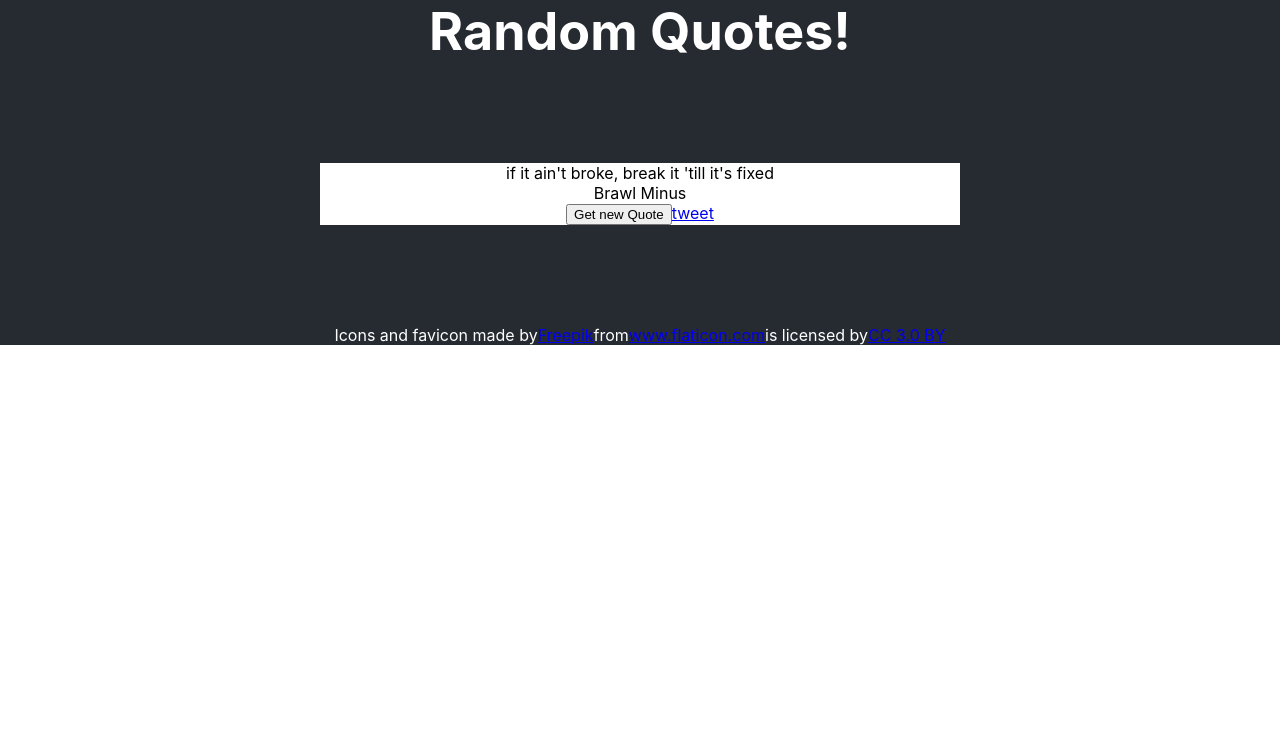
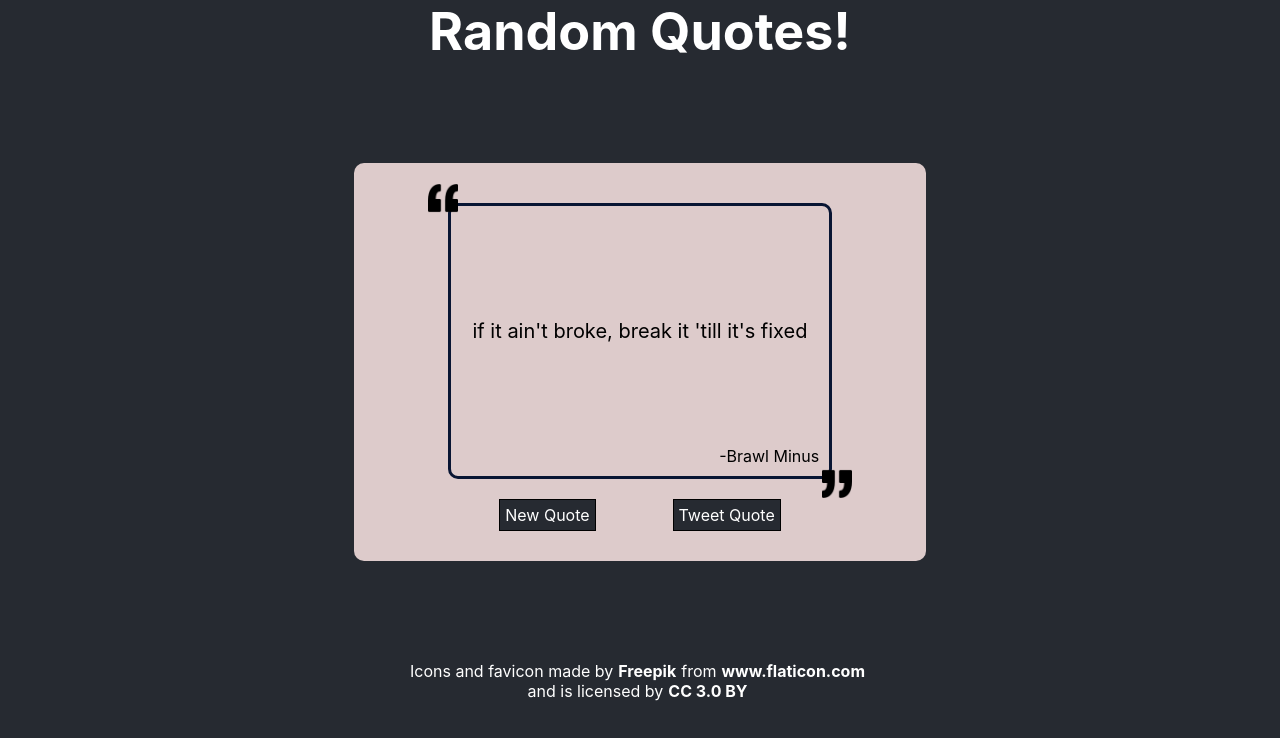
Before and after one commit to thegouge/fcc-random-quote, a React (Create React App) app: page / in a window 1280 px wide. Shown: the top 738 px of the page. Built offline with nearby package versions, Linux system fonts and the light colour scheme; no server answers.

Commit message:
made it look pretty!

```diff
--- a/src/App.js
+++ b/src/App.js
@@ -1,6 +1,7 @@
 import React, {Component} from "react";
 import QuoteBox from "./components/QuoteBox";
 import Footer from "./components/Footer";
+import quotes from "./assets/quote.png";
 import "./css/App.css";
 
 let background = "rgb(38, 42, 49)";
@@ -40,9 +41,7 @@ class App extends Component {
   }
   backgroundChanger(category) {
     if (this.state.quoteCat !== category) {
-      background = `rgb(${this.getRandomColor}, ${this.getRandomColor}, ${
-        this.getRandomColor
-      })`;
+      background = `rgb(${this.getRandomColor()}, ${this.getRandomColor()}, ${this.getRandomColor()})`;
     }
   }
   getRandomColor() {
@@ -50,6 +49,9 @@ class App extends Component {
   }
   componentDidMount() {
     this.getRandomQuote();
+  }
+  urlText(text) {
+    return text.replace(/\s/, "%20");
   }
   render() {
     return (
@@ -62,9 +64,12 @@ class App extends Component {
           quoteText={this.state.quoteText}
           quoteAuthor={this.state.quoteAuthor}
           getQuote={this.getRandomQuote}
+          quoteIcon={quotes}
+          background={background}
+          urlText={this.urlText}
         />
 
-        <Footer />
+        <Footer background={background} />
       </div>
     );
   }
--- a/src/components/Footer.js
+++ b/src/components/Footer.js
@@ -1,18 +1,21 @@
 import React from "react";
+import "../css/footer.css";
 
-function Footer() {
+const Footer = (props) => {
   return (
-    <footer>
+    <footer style={{backgroundColor: props.background}}>
       Icons and favicon made by
-      <a href="https://www.freepik.com/" title="Freepik">
+      <a className="footerA" href="https://www.freepik.com/" title="Freepik">
         Freepik
       </a>
       from
-      <a href="https://www.flaticon.com/" title="Flaticon">
+      <a className="footerA" href="https://www.flaticon.com/" title="Flaticon">
         www.flaticon.com
       </a>
-      is licensed by
+      <br />
+      and is licensed by
       <a
+        className="footerA"
         href="http://creativecommons.org/licenses/by/3.0/"
         title="Creative Commons BY 3.0"
       >
@@ -20,6 +23,6 @@ function Footer() {
       </a>
     </footer>
   );
-}
+};
 
 export default Footer;
--- a/src/components/QuoteBox.js
+++ b/src/components/QuoteBox.js
@@ -1,34 +1,48 @@
-import React, {Component} from "react";
+import React from "react";
 import "../css/QuoteBox.css";
 
-class QuoteBox extends Component {
-  constructor(props) {
-    super(props);
-    this.state = {
-      url:
-        "https://twitter.com/intent/tweet?hashtags=quotes&text=%22" +
-        this.urlText(this.props.quoteText) +
-        "%22%20%20-%20" +
-        this.urlText(this.props.quoteAuthor)
-    };
-  }
-  urlText(text) {
-    return text.replace(/\s/g, "%20");
-  }
-  render() {
-    return (
-      <div id="quote-box">
-        <div id="text">{this.props.quoteText}</div>
-        <div id="author">{this.props.quoteAuthor}</div>
-        <button id="new-quote" onClick={this.props.getQuote}>
-          Get new Quote
-        </button>
-        <a href={this.state.url} id="tweet-quote">
-          tweet
+const QuoteBox = (props) => {
+  return (
+    <div id="quote-box">
+      <div id="quote-graphic">
+        <img
+          className="quoteSymbol quoteStart"
+          src={props.quoteIcon}
+          alt="quote-start"
+        />
+        <div id="text">{props.quoteText}</div>
+        <div id="author">-{props.quoteAuthor}</div>
+        <img
+          className="quoteSymbol quoteEnd"
+          src={props.quoteIcon}
+          alt="quote-end"
+        />
+      </div>
+      <div className="button-box">
+        <span
+          className="button"
+          style={{backgroundColor: props.background}}
+          id="new-quote"
+          onClick={props.getQuote}
+        >
+          New Quote
+        </span>
+        <a
+          className="button"
+          style={{backgroundColor: props.background}}
+          href={
+            "https://twitter.com/intent/tweet?hashtags=quotes&text=%22" +
+            props.urlText(props.quoteText) +
+            "%22%20%20-%20" +
+            props.urlText(props.quoteAuthor)
+          }
+          id="tweet-quote"
+        >
+          Tweet Quote
         </a>
       </div>
-    );
-  }
-}
+    </div>
+  );
+};
 
 export default QuoteBox;
--- a/src/css/App.css
+++ b/src/css/App.css
@@ -1,6 +1,16 @@
+html,
+body,
+#root {
+  height: 100%;
+  margin: 0;
+  padding: 0;
+}
+
 .App {
   text-align: center;
   color: white;
+  transition: 0.5s;
+  height: 100%;
 }
 
 .App-header {
--- a/src/css/QuoteBox.css
+++ b/src/css/QuoteBox.css
@@ -1,8 +1,71 @@
 #quote-box {
-  background: white;
+  position: relative;
+  background: rgb(221, 203, 203);
   color: black;
-  width: 50%;
+  width: 40%;
+  padding: 30px;
+  padding-top: 40px;
   margin: auto;
   margin-top: 100px;
   margin-bottom: 100px;
+  border-radius: 10px;
 }
+
+#quote-graphic {
+  width: 70%;
+  min-height: 250px;
+  margin: auto;
+  border: 3px solid rgb(8, 21, 51);
+  border-radius: 10px;
+  padding: 10px;
+  position: relative;
+  display: flex;
+  flex-direction: column;
+}
+
+#text {
+  font-size: 20px;
+  margin: auto;
+}
+
+#author {
+  text-align: right;
+}
+
+.button-box {
+  margin: auto;
+  margin-top: 20px;
+  display: flex;
+  justify-content: space-around;
+  width: 70%;
+}
+
+.button {
+  text-decoration: none;
+  color: white;
+  border: 1px solid black;
+  transition: 0.5s;
+  width: fit-content;
+  height: fit-content;
+  padding: 5px;
+  bottom: 0;
+  cursor: pointer;
+}
+
+.quoteSymbol {
+  position: absolute;
+  display: block;
+  width: 30px;
+  z-index: 2;
+}
+
+.quoteStart {
+  top: -23px;
+  left: -23px;
+}
+
+.quoteEnd {
+  transform: rotate(180deg);
+  bottom: -23px;
+  right: -23px;
+}
--- /dev/null
+++ b/src/css/footer.css
@@ -0,0 +1,13 @@
+footer {
+  position: -ms-page;
+  transition: 0.5s;
+  bottom: 0;
+  color: white;
+}
+
+.footerA {
+  color: white;
+  text-decoration: none;
+  padding: 5px;
+  font-weight: bold;
+}
```
Also changed, not shown: src/assets/quote.png (added).
